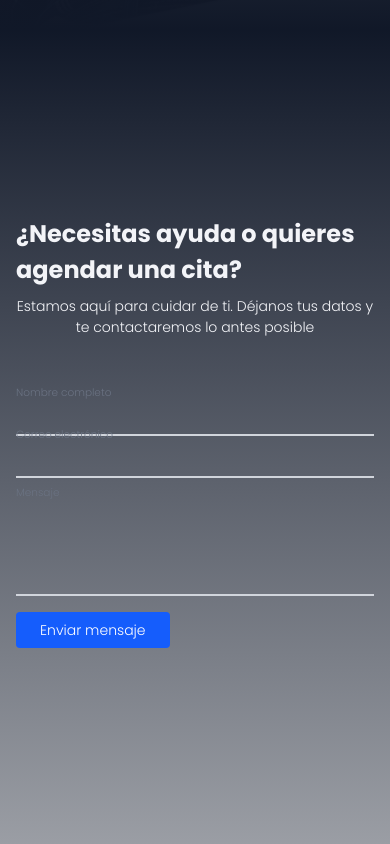
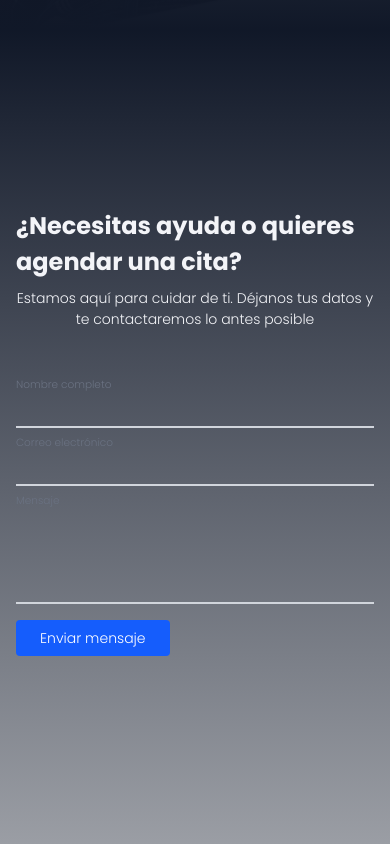
Before and after one commit to isaicastillo13/pacificdentalclinic_site, a React (Vite) app: page /nosotros in a window 390 px wide. Shown: the part 8776-9620 px from the top of the page. Built offline with nearby package versions, Linux system fonts and the light colour scheme; no server answers.

Commit message:
fix: adjust gap in form layout for improved spacing

```diff
--- a/src/components/about/Contact/ContactForm.jsx
+++ b/src/components/about/Contact/ContactForm.jsx
@@ -57,8 +57,8 @@ export default function ContactForm() {
   };
 
   return (
-    <form onSubmit={handleSubmit} className="w-full max-w-lg space-y-4 m-10">
-      <div className="grid md:grid-cols-2 md:gap-6">
+    <form onSubmit={handleSubmit} className="w-full max-w-lg space-y-4 m-10 ">
+      <div className="grid md:grid-cols-2 md:gap-6 gap-4">
         <div className="relative z-0 w-full group">
           <input
             type="text"
```
